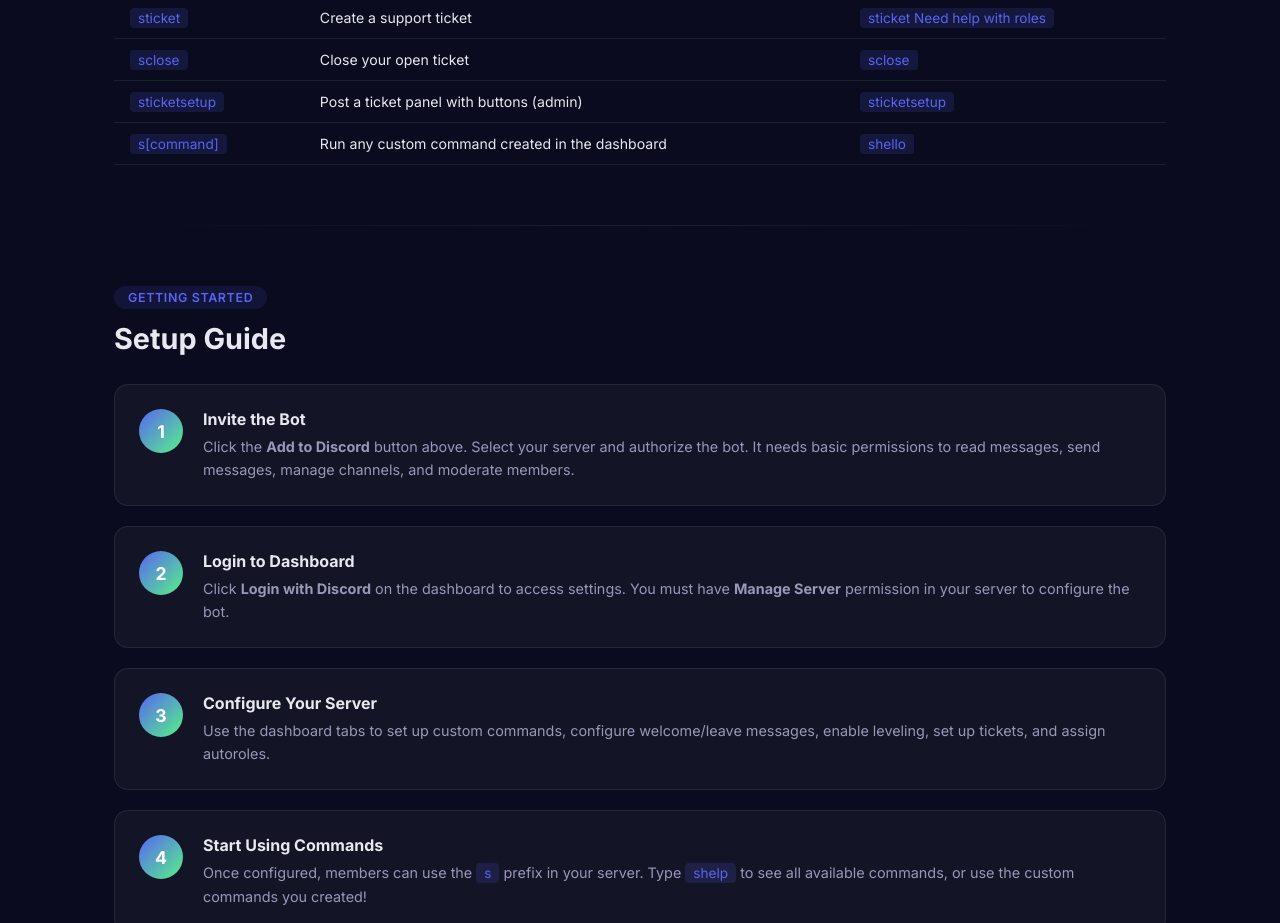
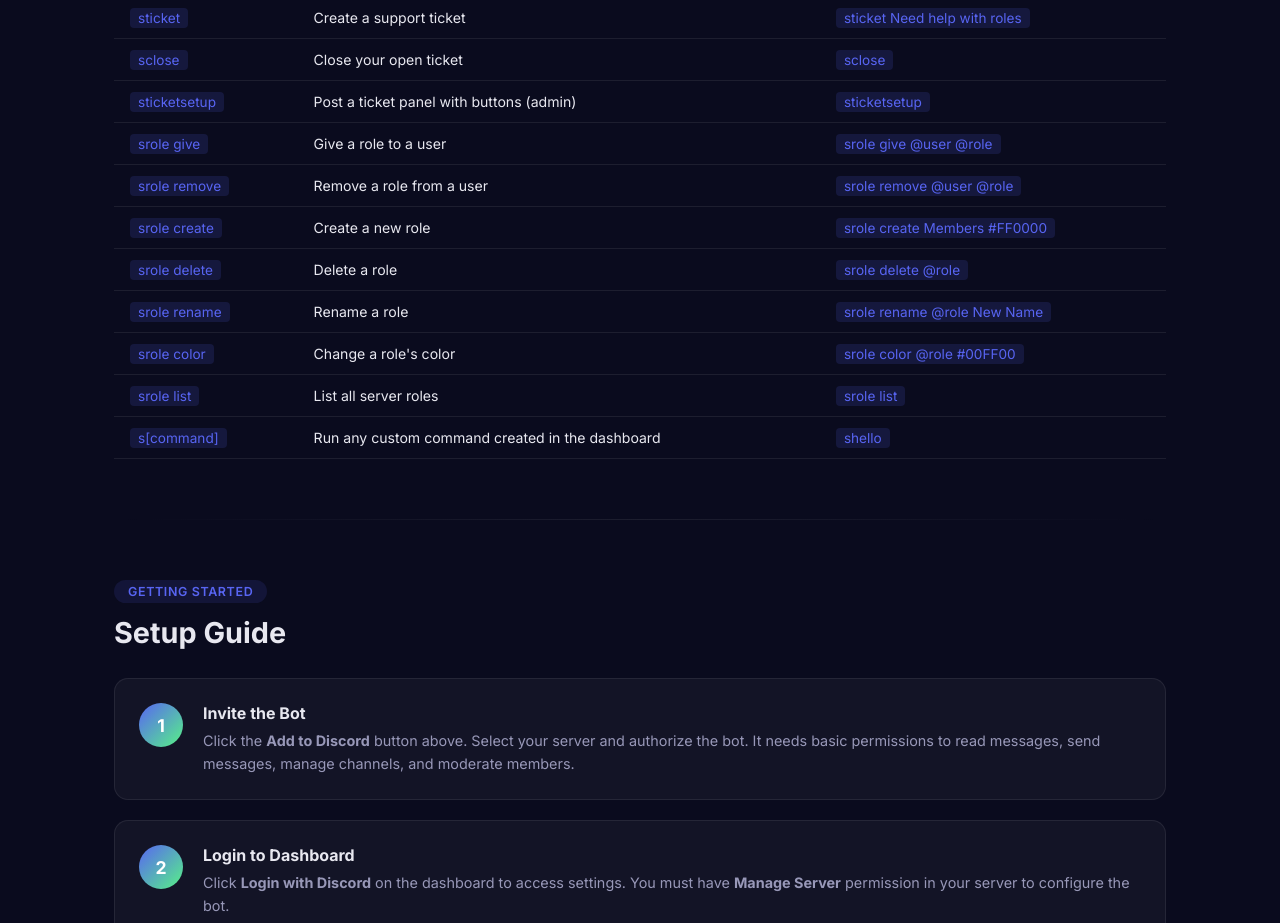
Before and after one commit to emenmenjli/Discord-Bot-dashboard-, a website: page public/index.html in a window 1280 px wide. Shown: the part 2421-3344 px from the top of the page. Drawn offline with Linux system fonts and the light colour scheme.

Commit message:
Add srole commands to command table

```diff
--- a/public/index.html
+++ b/public/index.html
@@ -65,7 +65,14 @@
            <tr><td><code>sticket</code></td><td>Create a support ticket</td><td><code>sticket Need help with roles</code></td></tr>
            <tr><td><code>sclose</code></td><td>Close your open ticket</td><td><code>sclose</code></td></tr>
            <tr><td><code>sticketsetup</code></td><td>Post a ticket panel with buttons (admin)</td><td><code>sticketsetup</code></td></tr>
-          <tr><td><code>s[command]</code></td><td>Run any custom command created in the dashboard</td><td><code>shello</code></td></tr>
+           <tr><td><code>srole give</code></td><td>Give a role to a user</td><td><code>srole give @user @role</code></td></tr>
+           <tr><td><code>srole remove</code></td><td>Remove a role from a user</td><td><code>srole remove @user @role</code></td></tr>
+           <tr><td><code>srole create</code></td><td>Create a new role</td><td><code>srole create Members #FF0000</code></td></tr>
+           <tr><td><code>srole delete</code></td><td>Delete a role</td><td><code>srole delete @role</code></td></tr>
+           <tr><td><code>srole rename</code></td><td>Rename a role</td><td><code>srole rename @role New Name</code></td></tr>
+           <tr><td><code>srole color</code></td><td>Change a role's color</td><td><code>srole color @role #00FF00</code></td></tr>
+           <tr><td><code>srole list</code></td><td>List all server roles</td><td><code>srole list</code></td></tr>
+           <tr><td><code>s[command]</code></td><td>Run any custom command created in the dashboard</td><td><code>shello</code></td></tr>
         </tbody>
       </table>
     </div>
```
